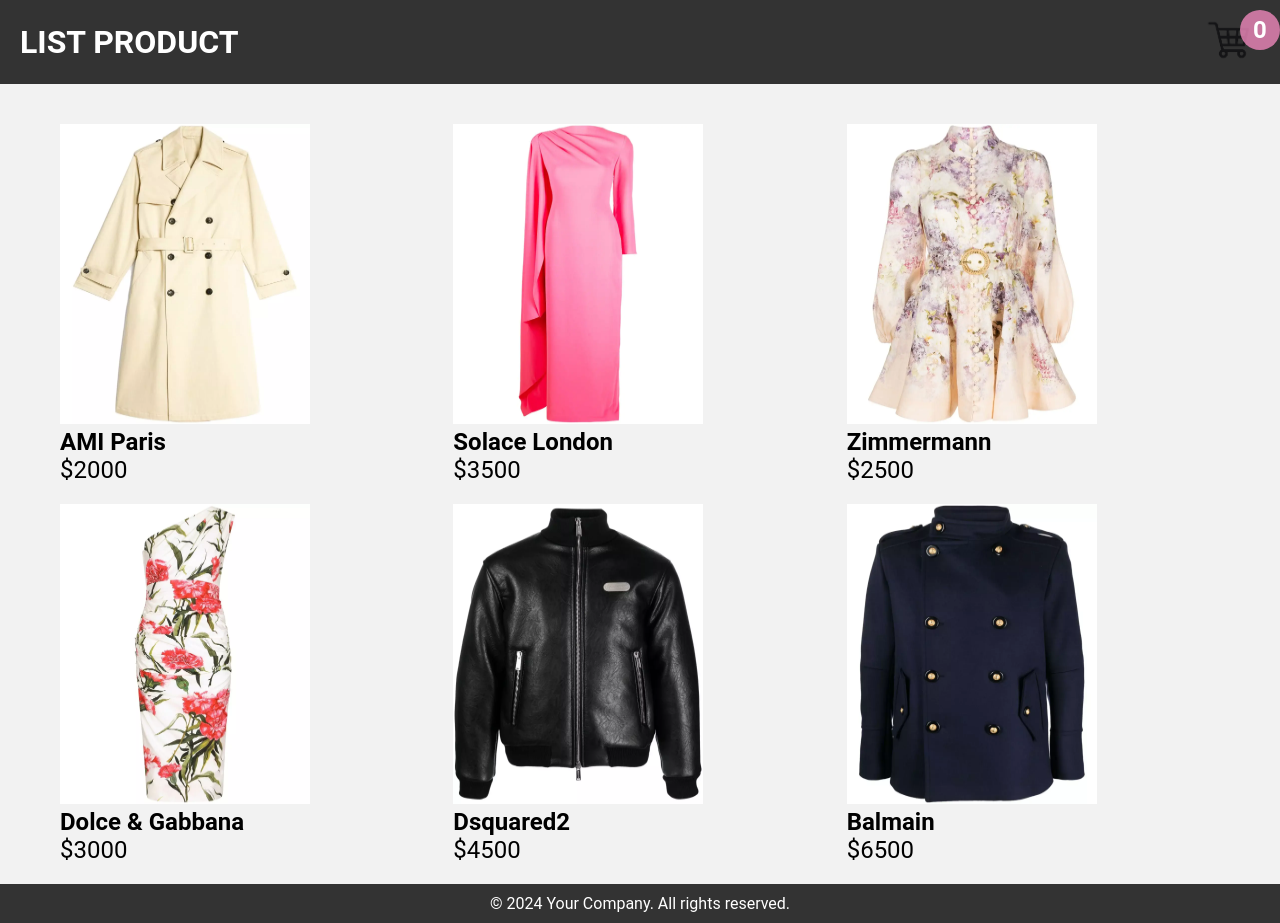
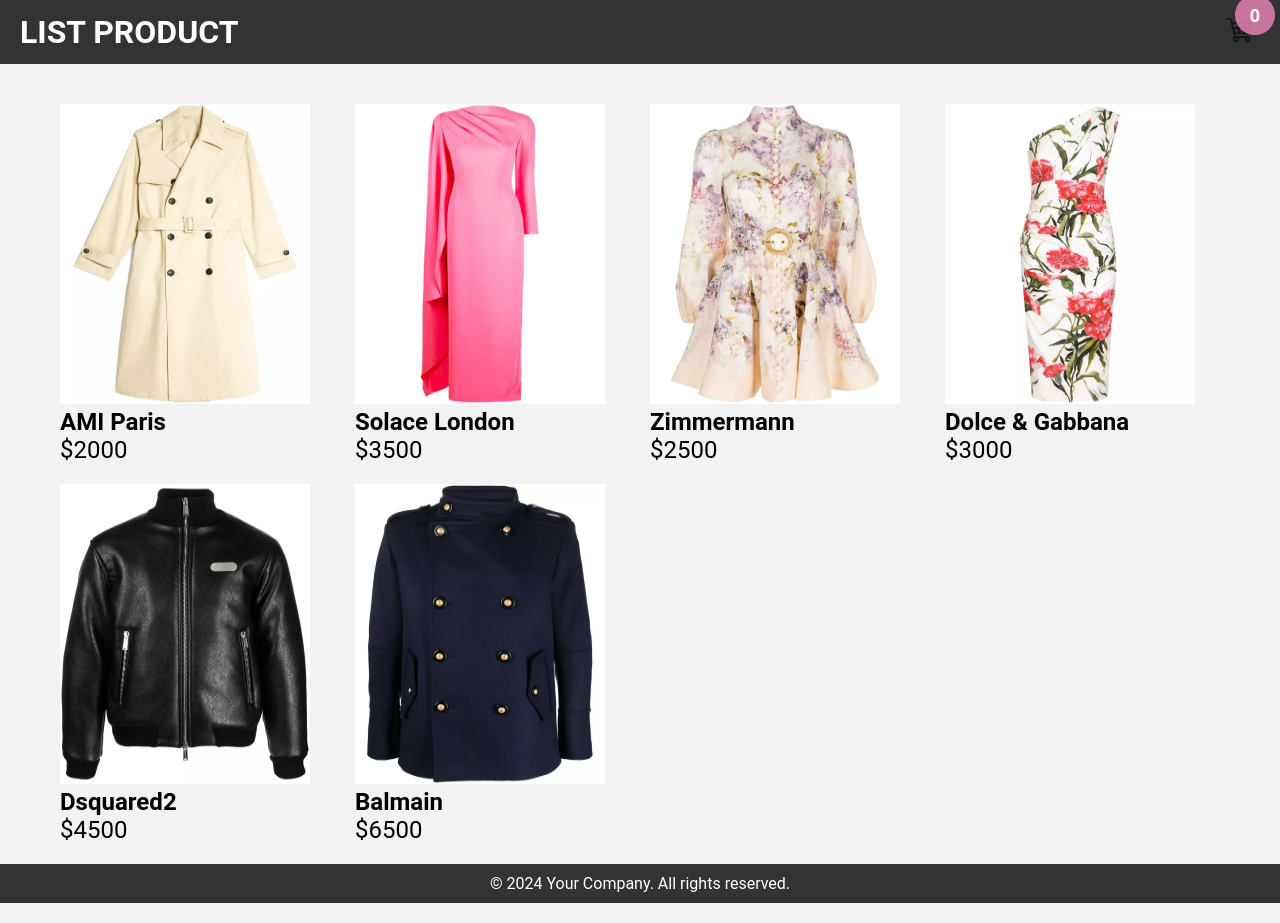
Before and after one commit to Guilhermefariah/Shopping, a plain HTML site: page index.html in a window 1280 px wide. Drawn offline with Linux system fonts and the light colour scheme.

Commit message:
update  css

```diff
--- a/style.css
+++ b/style.css
@@ -31,7 +31,7 @@
 }
 
 header img {
-    width: 60px;
+    width: 40px;
 }
 
 header .iconCart {
@@ -43,7 +43,7 @@
     position: absolute;
     top: 0;
     right: 0;
-    font-size: x-large;
+    font-size: large;
     background-color: #e8bc;
     width: 40px;
     height: 40px;
@@ -53,14 +53,18 @@
     display: flex;
     justify-content: center;
     align-items: center;
-    transform: translate(20px);
+    transform: translate(15px, -15px);
 }
 
 .listProduct {
     display: grid;
-    grid-template-columns: repeat(3, 1fr);
+    grid-template-columns: repeat(auto-fit, minmax(250px, 1fr));
     gap: 20px;
     margin-top: 20px;
+}
+
+.listProduct .item:hover {
+    transform: translateY(-5px);
 }
 
 .listProduct .item img {
```
